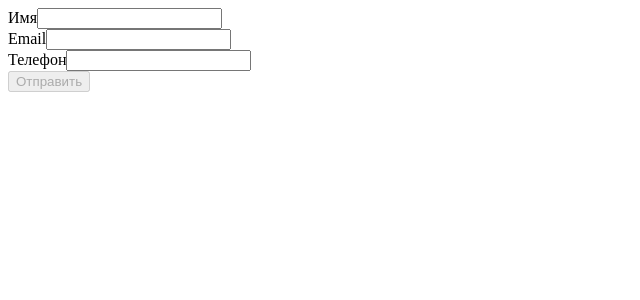
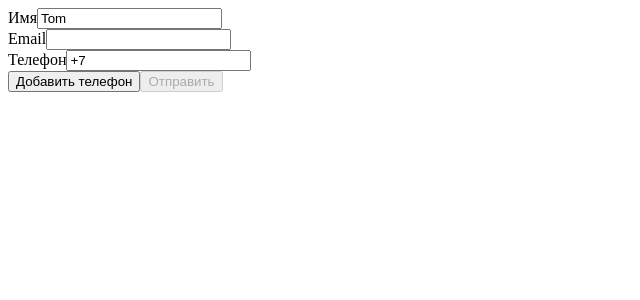
Before and after one commit to EkaterinaBukatnikova/Birthday, an Angular app: page / in a window 1280 px wide. Shown: the top 300 px of the page, without its empty margins (0-640 px from the left). Built offline with nearby package versions, Linux system fonts and the light colour scheme.

Commit message:
Глава 5. Reactive Forms.

```diff
--- a/src/app/app.component.ts
+++ b/src/app/app.component.ts
@@ -1,5 +1,5 @@
 import { Component} from '@angular/core';
-import { NgForm} from '@angular/forms';
+import { FormGroup, FormControl, Validators, FormArray} from '@angular/forms';
 
 @Component({
     selector: 'my-app',
@@ -7,33 +7,64 @@ import { NgForm} from '@angular/forms';
         input.ng-touched.ng-invalid {border:solid red 2px;}
         input.ng-touched.ng-valid {border:solid green 2px;}
     `],
-    template: `<form #myForm="ngForm" novalidate (ngSubmit)="onSubmit(myForm)">
+    template: `<form [formGroup]="myForm" novalidate (ngSubmit)="submit()">
                     <div class="form-group">
                         <label>Имя</label>
-                        <input class="form-control" name="name" ngModel required />
+                        <input class="form-control" name="name" formControlName="userName" />
+
+                        <div class="alert alert-danger"
+                            *ngIf="myForm.controls['userName'].invalid && myForm.controls['userName'].touched">
+                            Не указано имя
+                        </div>
                     </div>
                     <div class="form-group">
                         <label>Email</label>
-                        <input class="form-control" name="email" ngModel
-                            required email />
+                        <input class="form-control" name="email" formControlName="userEmail" />
+
+                        <div class="alert alert-danger"
+                            *ngIf="myForm.controls['userEmail'].invalid && myForm.controls['userEmail'].touched">
+                            Некорректный email
+                        </div>
+                    </div>
+                    <div formArrayName="phones">
+                        <div class="form-group" *ngFor="let phone of getFormsControls()['controls']; let i = index">
+                            <label>Телефон</label>
+                            <input class="form-control" formControlName="{{i}}" />
+                        </div>
                     </div>
                     <div class="form-group">
-                        <label>Телефон</label>
-                        <input class="form-control" name="phone" ngModel
-                            required pattern="[0-9]{10}" />
-                    </div>
-                    <div class="form-group">
-                        <input type="submit" [disabled]="myForm.invalid" class="btn btn-default" value="Отправить" />
+                        <button class="btn btn-default" (click)="addPhone()">
+                            Добавить телефон
+                        </button>
+                        <button class="btn btn-default" [disabled]="myForm.invalid">
+                            Отправить
+                        </button>
                     </div>
                 </form>`
 })
 export class AppComponent {
 
-    name: string = "";
-    email: string = "";
-    phone: string = "";
+    myForm : FormGroup;
+    constructor(){
+        this.myForm = new FormGroup({
 
-    onSubmit(form: NgForm){
-        console.log(form);
+            "userName": new FormControl("Tom", [Validators.required]),
+            "userEmail": new FormControl("", [
+                                Validators.required,
+                                Validators.email
+                            ]),
+            "phones": new FormArray([
+                new FormControl("+7", Validators.required)
+            ])
+        });
+    }
+    getFormsControls() : FormArray{
+        return this.myForm.controls['phones'] as FormArray;
+    }
+    addPhone(){
+        (<FormArray>this.myForm.controls["phones"]).push(new FormControl("+7", Validators.required));
+    }
+    submit(){
+        console.log(this.myForm);
     }
 }
--- a/src/app/app.module.ts
+++ b/src/app/app.module.ts
@@ -1,11 +1,11 @@
 import { NgModule }      from '@angular/core';
 import { BrowserModule } from '@angular/platform-browser';
+import { FormsModule }   from '@angular/forms';
 import { AppComponent }   from './app.component';
 
-import { FormsModule }   from '@angular/forms';
-
+import { ReactiveFormsModule }   from '@angular/forms';
 @NgModule({
-    imports:      [ BrowserModule, FormsModule],
+    imports:      [ BrowserModule, FormsModule, ReactiveFormsModule],
     declarations: [ AppComponent],
     bootstrap:    [ AppComponent ]
 })
```
